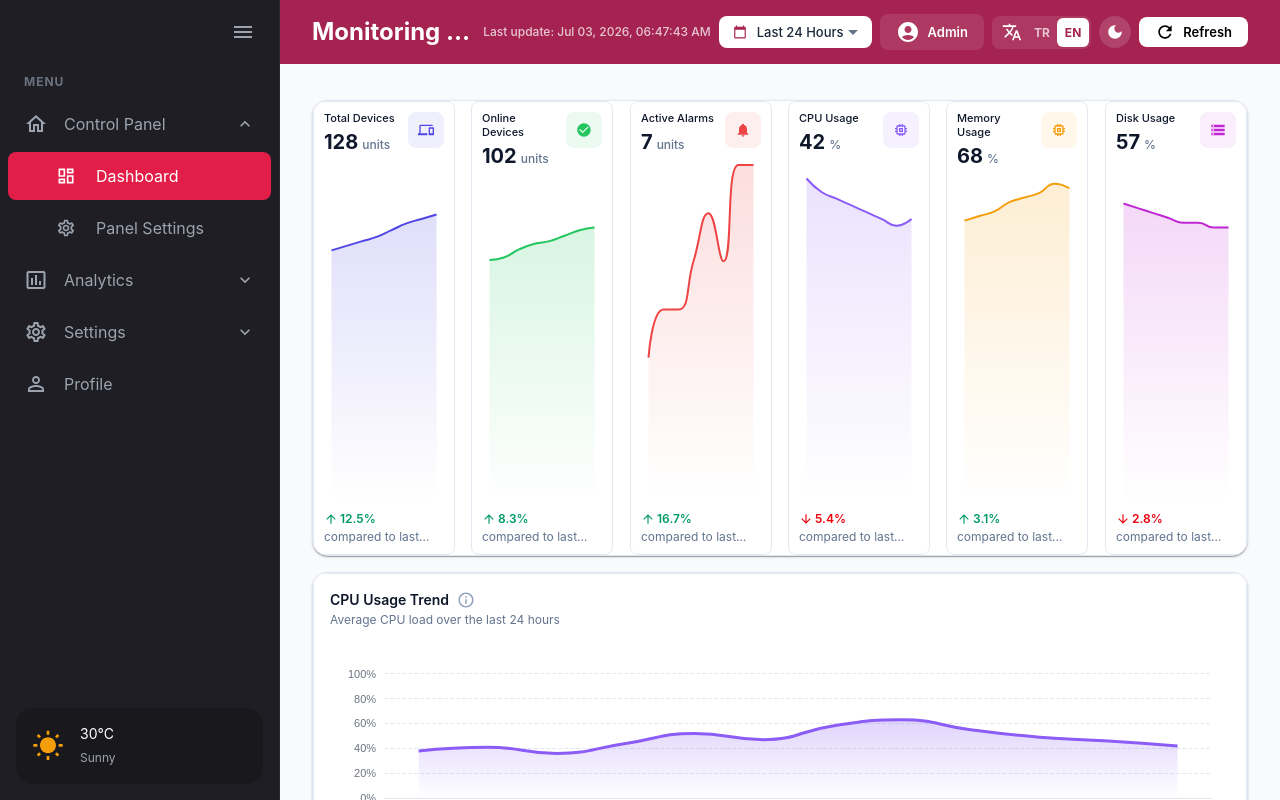
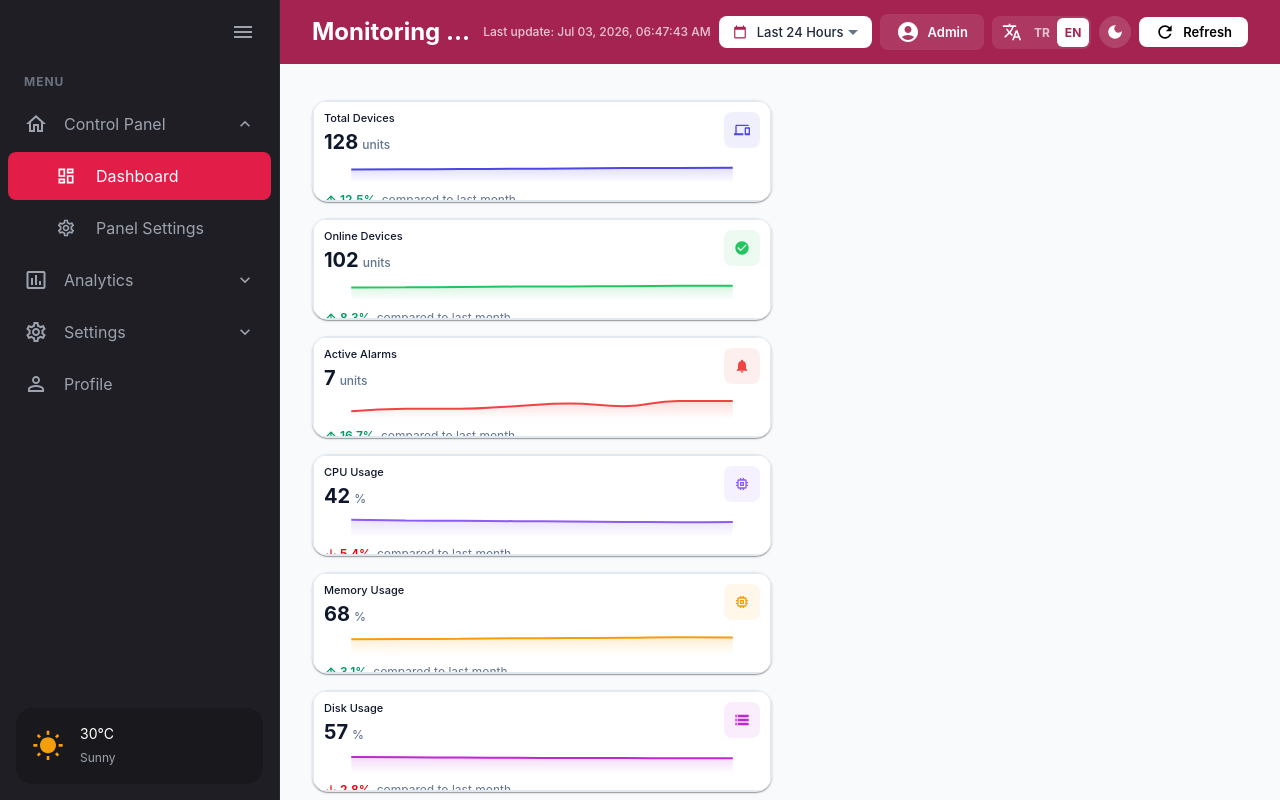
Before and after one commit to aycacerence/Monitoring-dashboard, a React (Vite) app: page / in a window 1280 px wide. Built offline with nearby package versions, Linux system fonts and the light colour scheme.

Commit message:
fix:kpi kartlarının ayrılması ve her birinin widget haline getirilmesi

```diff
--- a/src/components/dashboard/DraggableGrid/DraggableGrid.jsx
+++ b/src/components/dashboard/DraggableGrid/DraggableGrid.jsx
@@ -27,7 +27,12 @@ const MAX_ROW_HEIGHT = 64;
 const ResponsiveGridLayout = WidthProvider(Responsive);
 
 const DEFAULT_PRESET_POSITIONS = {
-  kpiGrid: { x: 0, y: 0, w: 12, h: 2 },
+  'kpi-total-devices': { x: 0, y: 0, w: 2, h: 2 },
+  'kpi-online-devices': { x: 2, y: 0, w: 2, h: 2 },
+  'kpi-active-alarms': { x: 4, y: 0, w: 2, h: 2 },
+  'kpi-average-cpu': { x: 6, y: 0, w: 2, h: 2 },
+  'kpi-average-memory': { x: 8, y: 0, w: 2, h: 2 },
+  'kpi-average-disk': { x: 10, y: 0, w: 2, h: 2 },
   cpuChart: { x: 0, y: 2, w: 4, h: 3 },
   networkChart: { x: 4, y: 2, w: 4, h: 3 },
   deviceStatusChart: { x: 8, y: 2, w: 4, h: 3 },
@@ -115,10 +120,16 @@ const sanitizeLayoutItems = (items = [], instances = [], breakpoint = 'lg') => {
       const cols = COLS[breakpoint] || COLS.lg;
 
       if (breakpoint === 'xs' || breakpoint === 'sm') {
-        nextW = cols;
+        if (type.startsWith('kpi-')) {
+          nextW = breakpoint === 'sm' ? 3 : cols;
+        } else {
+          nextW = cols;
+        }
       } else if (breakpoint === 'md') {
-        if (type === 'kpiGrid' || type === 'devicesTable') {
+        if (type === 'devicesTable') {
           nextW = 12;
+        } else if (type.startsWith('kpi-')) {
+          nextW = Math.max(item.w ?? original.w ?? 2, 2); // keep it small on md
         } else {
           nextW = Math.max(nextW, 6);
         }
@@ -127,18 +138,18 @@ const sanitizeLayoutItems = (items = [], instances = [], breakpoint = 'lg') => {
       let nextH = Number.isFinite(item.h) ? item.h : original.h ?? 4;
 
       if (breakpoint === 'xs') {
-        if (type === 'kpiGrid') nextH = 14;
-        else if (type === 'devicesTable') nextH = 8;
+        if (type === 'devicesTable') nextH = 8;
         else if (type === 'systemSummary') nextH = 3;
+        else if (type.startsWith('kpi-')) nextH = 3;
         else nextH = 6;
       } else if (breakpoint === 'sm') {
-        if (type === 'kpiGrid') nextH = 8;
-        else if (type === 'devicesTable') nextH = 8;
+        if (type === 'devicesTable') nextH = 8;
         else if (type === 'systemSummary') nextH = 3;
+        else if (type.startsWith('kpi-')) nextH = 2;
         else nextH = 5;
       } else if (breakpoint === 'md') {
-        if (type === 'kpiGrid') nextH = 5;
-        else if (type === 'systemSummary') nextH = 3;
+        if (type === 'systemSummary') nextH = 3;
+        else if (type.startsWith('kpi-')) nextH = 2;
       }
 
       const h = Math.max(minH, Math.min(nextH, maxH, 100));
@@ -180,29 +191,35 @@ const fitItemToBreakpoint = (item, breakpoint) => {
   let nextH = item.h || 4;
 
   if (breakpoint === 'xs' || breakpoint === 'sm') {
-    width = cols;
+    if (item.i.includes('kpi-')) {
+      width = breakpoint === 'sm' ? 3 : cols;
+    } else {
+      width = cols;
+    }
     minW = Math.min(minW, cols);
   } else if (breakpoint === 'md') {
-    if (item.i.includes('kpiGrid') || item.i.includes('devicesTable')) {
+    if (item.i.includes('devicesTable')) {
       width = 12;
+    } else if (item.i.includes('kpi-')) {
+      width = Math.max(item.w ?? 2, 2);
     } else {
       width = Math.max(width, 6);
     }
   }
 
   if (breakpoint === 'xs') {
-    if (item.i.includes('kpiGrid')) nextH = 14;
-    else if (item.i.includes('devicesTable')) nextH = 8;
+    if (item.i.includes('devicesTable')) nextH = 8;
     else if (item.i.includes('systemSummary')) nextH = 3;
+    else if (item.i.includes('kpi-')) nextH = 3;
     else nextH = 6;
   } else if (breakpoint === 'sm') {
-    if (item.i.includes('kpiGrid')) nextH = 8;
-    else if (item.i.includes('devicesTable')) nextH = 8;
+    if (item.i.includes('devicesTable')) nextH = 8;
     else if (item.i.includes('systemSummary')) nextH = 3;
+    else if (item.i.includes('kpi-')) nextH = 2;
     else nextH = 5;
   } else if (breakpoint === 'md') {
-    if (item.i.includes('kpiGrid')) nextH = 5;
-    else if (item.i.includes('systemSummary')) nextH = 3;
+    if (item.i.includes('systemSummary')) nextH = 3;
+    else if (item.i.includes('kpi-')) nextH = 2;
   }
 
   width = Math.min(width, cols);
--- a/src/features/widgetVisibility/widgetVisibilitySlice.js
+++ b/src/features/widgetVisibility/widgetVisibilitySlice.js
@@ -2,7 +2,12 @@ import { createSlice } from '@reduxjs/toolkit';
 
 // Widget id'leri — react-grid-layout'ta layout key'leriyle eşleşecek
 export const WIDGET_IDS = {
-  KPI_GRID:            'kpiGrid',
+  KPI_TOTAL_DEVICES:   'kpi-total-devices',
+  KPI_ONLINE_DEVICES:  'kpi-online-devices',
+  KPI_ACTIVE_ALARMS:   'kpi-active-alarms',
+  KPI_AVERAGE_CPU:     'kpi-average-cpu',
+  KPI_AVERAGE_MEMORY:  'kpi-average-memory',
+  KPI_AVERAGE_DISK:    'kpi-average-disk',
   CPU_CHART:           'cpuChart',
   NETWORK_CHART:       'networkChart',
   DEVICE_STATUS_CHART: 'deviceStatusChart',
@@ -13,7 +18,12 @@ export const WIDGET_IDS = {
 };
 
 export const ORIGINAL_POSITIONS = {
-  [WIDGET_IDS.KPI_GRID]:            { x: 0, y: 0, w: 12, h: 2, minW: 6, minH: 2 },
+  [WIDGET_IDS.KPI_TOTAL_DEVICES]:   { x: 0, y: 0, w: 2, h: 2, minW: 2, minH: 2 },
+  [WIDGET_IDS.KPI_ONLINE_DEVICES]:  { x: 2, y: 0, w: 2, h: 2, minW: 2, minH: 2 },
+  [WIDGET_IDS.KPI_ACTIVE_ALARMS]:   { x: 4, y: 0, w: 2, h: 2, minW: 2, minH: 2 },
+  [WIDGET_IDS.KPI_AVERAGE_CPU]:     { x: 6, y: 0, w: 2, h: 2, minW: 2, minH: 2 },
+  [WIDGET_IDS.KPI_AVERAGE_MEMORY]:  { x: 8, y: 0, w: 2, h: 2, minW: 2, minH: 2 },
+  [WIDGET_IDS.KPI_AVERAGE_DISK]:    { x: 10, y: 0, w: 2, h: 2, minW: 2, minH: 2 },
   [WIDGET_IDS.CPU_CHART]:           { x: 0, y: 2, w: 5,  h: 4, minW: 3, minH: 3 },
   [WIDGET_IDS.NETWORK_CHART]:       { x: 5, y: 2, w: 3,  h: 4, minW: 3, minH: 3 },
   [WIDGET_IDS.DEVICE_STATUS_CHART]: { x: 8, y: 2, w: 4,  h: 4, minW: 3, minH: 3 },
--- a/src/locales/en/translation.json
+++ b/src/locales/en/translation.json
@@ -102,7 +102,7 @@
     "hide": "Hide",
     "widgets": {
       "kpiGrid": "KPI Cards",
-      "cpuChart": "CPU Usage",
+      "cpuChart": "CPU Usage (Chart)",
       "networkChart": "Network Traffic",
       "deviceStatusChart": "Device Status",
       "alertsCard": "Recent Alerts",
--- a/src/locales/tr/translation.json
+++ b/src/locales/tr/translation.json
@@ -102,7 +102,7 @@
     "hide": "Kapat",
     "widgets": {
       "kpiGrid": "KPI Kartları",
-      "cpuChart": "CPU Kullanımı",
+      "cpuChart": "CPU Kullanımı (Grafik)",
       "networkChart": "Ağ Trafiği",
       "deviceStatusChart": "Cihaz Durumları",
       "alertsCard": "Son Alarmlar",
--- a/src/pages/DashboardPage/DashboardPage.jsx
+++ b/src/pages/DashboardPage/DashboardPage.jsx
@@ -7,7 +7,8 @@ import { fetchAlerts } from '../../features/dashboard/alertsSlice';
 import { fetchSystemSummary } from '../../features/dashboard/systemSummarySlice';
 import { fetchResourceUsage } from '../../features/dashboard/resourceUsageSlice';
 import { fetchDevices } from '../../features/dashboard/devicesSlice';
-import KpiGrid from '../../components/kpi/KpiGrid/KpiGrid';
+import KpiCard from '../../components/kpi/KpiCard/KpiCard';
+import KpiCardSkeleton from '../../components/kpi/KpiCardSkeleton/KpiCardSkeleton';
 import ResourceUsageList from '../../components/alerts/ResourceUsageList/ResourceUsageList';
 import DevicesSection from '../../components/devices/DevicesSection/DevicesSection';
 import PageContainer from '../../components/layout/PageContainer/index.js';
@@ -44,7 +45,9 @@ function DashboardPage() {
   const chartsData = useAppSelector((state) => state.charts.data);
   const alertsData = useAppSelector((state) => state.alerts.data);
   const summaryData = useAppSelector((state) => state.systemSummary.data);
+  const kpiData = useAppSelector((state) => state.kpi.data);
   const kpiStatus = useAppSelector((state) => state.kpi.status);
+  const kpiError = useAppSelector((state) => state.kpi.error);
   const chartsStatus = useAppSelector((state) => state.charts.status);
   const alertsStatus = useAppSelector((state) => state.alerts.status);
   const summaryStatus = useAppSelector((state) => state.systemSummary.status);
@@ -136,6 +139,8 @@ function DashboardPage() {
       { label: t('Kritik Olaylar'), value: '—', sublabel: t('Son 24 saat') },
       { label: t('Başarılı İşlemler'), value: '—', sublabel: t('Saatlik ortalama') },
     ];
+    const showKpiLoadingState = !isEditMode && (kpiStatus === 'loading' || kpiStatus === 'idle');
+    const showKpiErrorState = !isEditMode && kpiStatus === 'failed';
     const showChartLoadingState = !isEditMode && (chartsStatus === 'loading' || chartsStatus === 'idle');
     const showChartErrorState = !isEditMode && chartsStatus === 'failed';
     const showAlertsLoadingState = !isEditMode && (alertsStatus === 'loading' || alertsStatus === 'idle');
@@ -143,11 +148,64 @@ function DashboardPage() {
     const showSummaryLoadingState = !isEditMode && (summaryStatus === 'loading' || summaryStatus === 'idle');
     const showSummaryErrorState = !isEditMode && summaryStatus === 'failed';
 
+    const getKpiWidgetContent = (kpiId, fallbackTitle) => {
+      if (showKpiErrorState) {
+        return <ErrorState message={kpiError || "KPI verileri yüklenirken bir hata oluştu."} onRetry={() => dispatch(fetchKpis())} />;
+      }
+      if (showKpiLoadingState) {
+        return <KpiCardSkeleton />;
+      }
+      const kpi = kpiData?.find((k) => k.id === kpiId);
+      if (!kpi) {
+        return <KpiCardSkeleton />; // Fallback if data is missing
+      }
+      return (
+        <div className="h-full w-full relative group">
+          <KpiCard
+            title={kpi.title}
+            value={kpi.value}
+            unit={kpi.unit}
+            changePercentage={kpi.changePercentage}
+            changeDirection={kpi.changeDirection}
+            changeLabel={kpi.changeLabel}
+            icon={kpi.icon}
+            sparklineData={kpi.sparklineData}
+            color={kpi.color}
+          />
+        </div>
+      );
+    };
+
     return [
       {
-        id: WIDGET_IDS.KPI_GRID,
-        title: t('sidebar.widgets.kpiGrid', 'KPI Kartları'),
-        children: <KpiGrid />,
+        id: WIDGET_IDS.KPI_TOTAL_DEVICES,
+        title: t('kpi.totalDevices', 'Toplam Cihaz'),
+        children: getKpiWidgetContent('total-devices', 'Toplam Cihaz'),
+      },
+      {
+        id: WIDGET_IDS.KPI_ONLINE_DEVICES,
+        title: t('kpi.onlineDevices', 'Çevrimiçi Cihaz'),
+        children: getKpiWidgetContent('online-devices', 'Çevrimiçi Cihaz'),
+      },
+      {
+        id: WIDGET_IDS.KPI_ACTIVE_ALARMS,
+        title: t('kpi.activeAlarms', 'Aktif Alarm'),
+        children: getKpiWidgetContent('active-alarms', 'Aktif Alarm'),
+      },
+      {
+        id: WIDGET_IDS.KPI_AVERAGE_CPU,
+        title: t('kpi.averageCpu', 'CPU Kullanımı'),
+        children: getKpiWidgetContent('average-cpu', 'CPU Kullanımı'),
+      },
+      {
+        id: WIDGET_IDS.KPI_AVERAGE_MEMORY,
+        title: t('kpi.averageMemory', 'Bellek Kullanımı'),
+        children: getKpiWidgetContent('average-memory', 'Bellek Kullanımı'),
+      },
+      {
+        id: WIDGET_IDS.KPI_AVERAGE_DISK,
+        title: t('kpi.averageDisk', 'Disk Kullanımı'),
+        children: getKpiWidgetContent('average-disk', 'Disk Kullanımı'),
       },
       {
         id: WIDGET_IDS.CPU_CHART,
@@ -228,7 +286,7 @@ function DashboardPage() {
         children: <ResourceUsageList />,
       },
     ];
-  }, [alertsData, alertsError, alertsStatus, chartsData, chartsError, chartsStatus, dispatch, isEditMode, summaryData, summaryError, summaryStatus, t]);
+  }, [alertsData, alertsError, alertsStatus, chartsData, chartsError, chartsStatus, dispatch, isEditMode, summaryData, summaryError, summaryStatus, t, kpiData, kpiStatus, kpiError]);
 
   return (
     <>
```
Also changed, not shown: src/components/common/WidgetPlaceholder/WidgetPlaceholder.jsx (+6 -1 lines), src/components/layout/WidgetSidebar/WidgetSidebar.jsx (+6 -1 lines).
